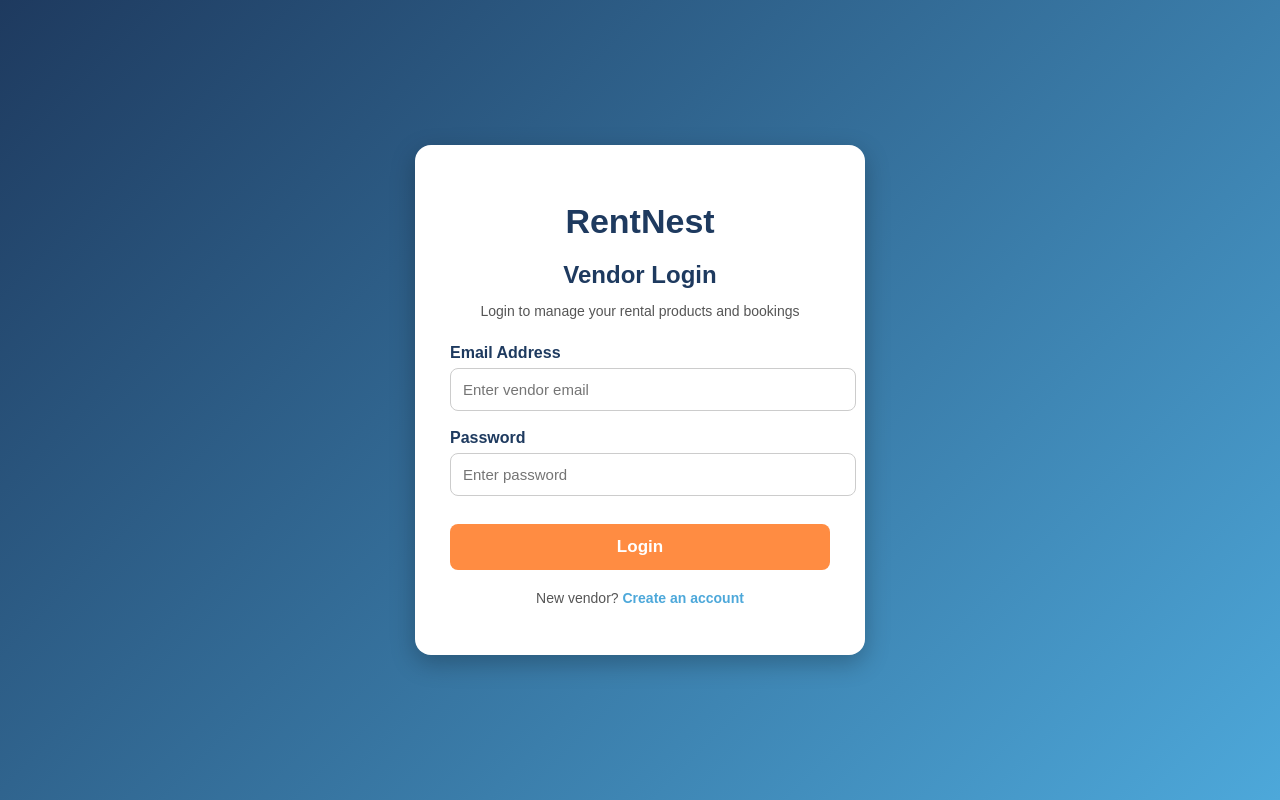
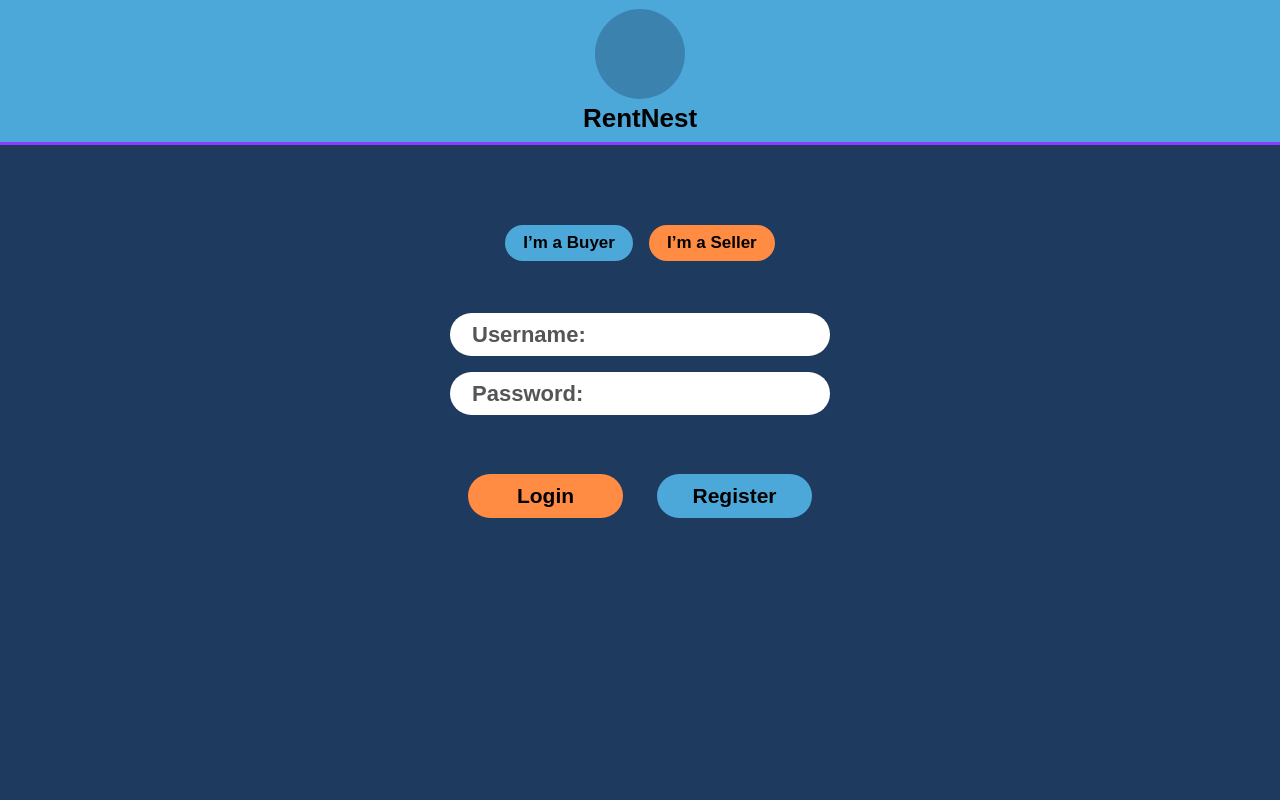
Before and after one commit to Mankirat2004/RentNest, a React (Create React App) app: page / in a window 1280 px wide. Built offline with nearby package versions, Linux system fonts and the light colour scheme.

Commit message:
Updated vendor login wireframe UI

```diff
--- a/src/vendor/VendorLogin.css
+++ b/src/vendor/VendorLogin.css
@@ -1,88 +1,115 @@
-.vendor-login-page {
+* {
+  margin: 0;
+  padding: 0;
+  box-sizing: border-box;
+}
+
+.login-page {
   min-height: 100vh;
-  background: linear-gradient(135deg, #1e3a5f, #4da8da);
+  font-family: Arial, sans-serif;
+  background-color: #1e3a5f;
+}
+
+.top-header {
+  height: 145px;
+  background-color: #4da8da;
   display: flex;
+  flex-direction: column;
   justify-content: center;
   align-items: center;
-  font-family: Arial, sans-serif;
+  border-bottom: 3px solid #8b3cff;
 }
 
-.vendor-login-card {
-  width: 380px;
-  background-color: white;
-  padding: 35px;
-  border-radius: 16px;
-  box-shadow: 0 8px 25px rgba(0, 0, 0, 0.25);
-  text-align: center;
+.logo-placeholder {
+  width: 90px;
+  height: 90px;
+  border-radius: 50%;
+  background: rgba(30, 58, 95, 0.35);
+  margin-bottom: 4px;
 }
 
-.vendor-logo {
-  color: #1e3a5f;
-  font-size: 34px;
-  margin-bottom: 10px;
+.top-header h1 {
+  font-size: 26px;
+  font-weight: 800;
+  color: black;
 }
 
-.vendor-login-card h2 {
-  color: #1e3a5f;
-  margin-bottom: 8px;
+.login-body {
+  display: flex;
+  flex-direction: column;
+  align-items: center;
+  padding-top: 80px;
 }
 
-.login-subtitle {
-  color: #555;
-  font-size: 14px;
-  margin-bottom: 25px;
+.role-buttons {
+  display: flex;
+  gap: 16px;
+  margin-bottom: 52px;
 }
 
-.form-group {
-  text-align: left;
-  margin-bottom: 18px;
+.role-buttons button {
+  border: none;
+  padding: 8px 18px;
+  border-radius: 20px;
+  font-size: 17px;
+  font-weight: 800;
+  color: black;
+  cursor: pointer;
 }
 
-.form-group label {
-  display: block;
-  color: #1e3a5f;
-  font-weight: bold;
-  margin-bottom: 6px;
+.buyer-btn {
+  background-color: #4da8da;
 }
 
-.form-group input {
-  width: 100%;
-  padding: 12px;
-  border: 1px solid #ccc;
-  border-radius: 8px;
-  outline: none;
-  font-size: 15px;
+.seller-btn {
+  background-color: #ff8c42;
 }
 
-.form-group input:focus {
-  border-color: #4da8da;
+.login-form {
+  display: flex;
+  flex-direction: column;
+  align-items: center;
+}
+
+.login-form input {
+  width: 380px;
+  height: 43px;
+  border: none;
+  border-radius: 22px;
+  margin-bottom: 16px;
+  padding: 0 22px;
+  font-size: 22px;
+  font-weight: 800;
+  color: #333;
+  outline: none;
+}
+
+.login-form input::placeholder {
+  color: #555;
+  opacity: 1;
+}
+
+.action-buttons {
+  display: flex;
+  gap: 34px;
+  margin-top: 43px;
+}
+
+.action-buttons button {
+  width: 155px;
+  height: 44px;
+  border: none;
+  border-radius: 22px;
+  font-size: 21px;
+  font-weight: 800;
+  color: black;
+  cursor: pointer;
 }
 
 .login-btn {
-  width: 100%;
-  padding: 13px;
   background-color: #ff8c42;
-  color: white;
-  border: none;
-  border-radius: 8px;
-  font-size: 17px;
-  font-weight: bold;
-  cursor: pointer;
-  margin-top: 10px;
 }
 
-.login-btn:hover {
-  background-color: #e6782f;
+.register-btn {
+  background-color: #4da8da;
 }
-
-.register-text {
-  margin-top: 20px;
-  font-size: 14px;
-  color: #555;
-}
-
-.register-text span {
-  color: #4da8da;
-  font-weight: bold;
-  cursor: pointer;
-}
--- a/src/vendor/VendorLogin.js
+++ b/src/vendor/VendorLogin.js
@@ -2,59 +2,53 @@ import React, { useState } from "react";
 import "./VendorLogin.css";
 
 function VendorLogin() {
-  const [email, setEmail] = useState("");
+  const [username, setUsername] = useState("");
   const [password, setPassword] = useState("");
 
   function handleLogin(e) {
     e.preventDefault();
-
-    console.log("Email:", email);
-    console.log("Password:", password);
-
-    alert("Vendor login submitted");
+    console.log(username, password);
   }
 
   return (
-    <div className="vendor-login-page">
-      <div className="vendor-login-card">
-        <h1 className="vendor-logo">RentNest</h1>
-        <h2>Vendor Login</h2>
-        <p className="login-subtitle">
-          Login to manage your rental products and bookings
-        </p>
+    <div className="login-page">
+      <header className="top-header">
+        <div className="logo-placeholder"></div>
+        <h1>RentNest</h1>
+      </header>
 
-        <form onSubmit={handleLogin}>
-          <div className="form-group">
-            <label>Email Address</label>
-            <input
-              type="email"
-              placeholder="Enter vendor email"
-              value={email}
-              onChange={(e) => setEmail(e.target.value)}
-              required
-            />
+      <main className="login-body">
+        <div className="role-buttons">
+          <button className="buyer-btn">I’m a Buyer</button>
+          <button className="seller-btn">I’m a Seller</button>
         </div>
 
-          <div className="form-group">
-            <label>Password</label>
+        <form className="login-form" onSubmit={handleLogin}>
+          <input
+            type="text"
+            placeholder="Username:"
+            value={username}
+            onChange={(e) => setUsername(e.target.value)}
+          />
+
           <input
             type="password"
-              placeholder="Enter password"
+            placeholder="Password:"
             value={password}
             onChange={(e) => setPassword(e.target.value)}
-              required
           />
-          </div>
 
+          <div className="action-buttons">
             <button type="submit" className="login-btn">
               Login
             </button>
+
+            <button type="button" className="register-btn">
+              Register
+            </button>
+          </div>
         </form>
-
-        <p className="register-text">
-          New vendor? <span>Create an account</span>
-        </p>
-      </div>
+      </main>
     </div>
   );
 }
```
Lines whose indentation alone changed are shown as unchanged.
